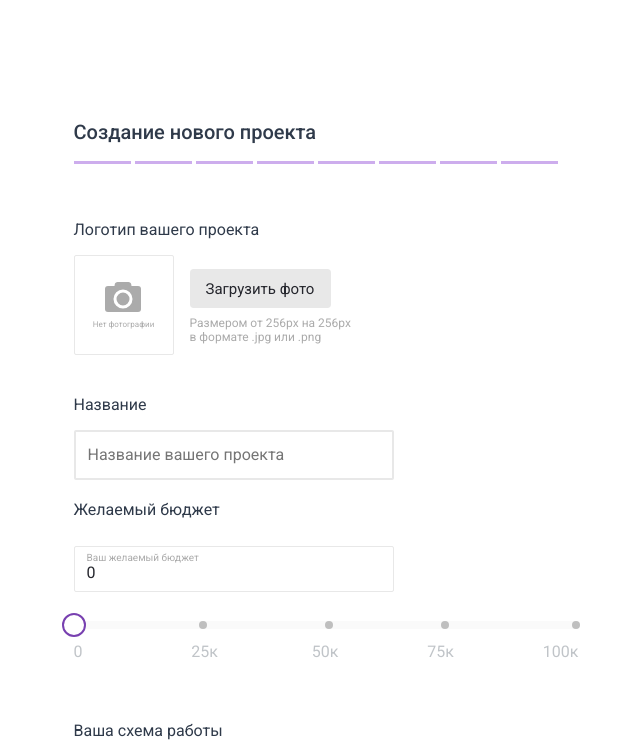
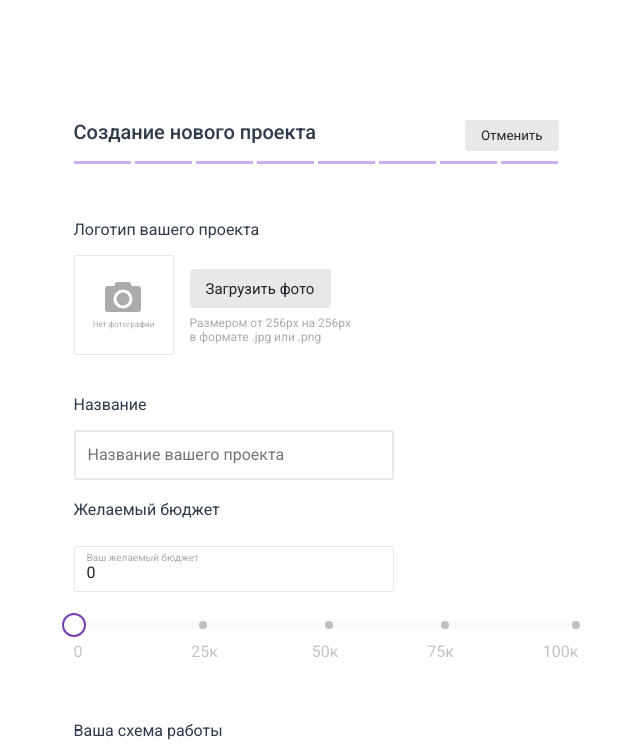
Before and after one commit to konivan/ITMC, a React (Create React App) app: page /LkCreateOrder in a window 1280 px wide. Shown: the top 754 px of the page, without its empty margins (314-954 px from the left). Built offline with nearby package versions, Linux system fonts and the light colour scheme; no server answers.

Commit message:
feat: return btn, tg link

```diff
--- a/src/pages/Lk/Bar/Bar.jsx
+++ b/src/pages/Lk/Bar/Bar.jsx
@@ -47,7 +47,7 @@ export const Bar = (props) => {
         <ul>
           <li>
             <img className={style.one} src="img/lk/vector.svg" alt="vector" />
-            <span>Связь с менеджером</span>
+            <span><a href="https://t.me/charonlimb">Связь с менеджером</a></span>
           </li>
           <li>
             <img className={style.two} src="img/lk/trusted.svg" alt="trusted" />
--- a/src/pages/Lk/Bar/Bar.module.scss
+++ b/src/pages/Lk/Bar/Bar.module.scss
@@ -140,6 +140,12 @@
           font-weight: 400;
           font-size: 16px;
           cursor: pointer;
+          a {
+            color: #778192;
+          }
+          a:hover {
+            color: #ffffff;
+          }
         }
         span:hover {
           color: #ffffff;
--- a/src/pages/Lk/LkCreateOrder/LkCreateOrder.jsx
+++ b/src/pages/Lk/LkCreateOrder/LkCreateOrder.jsx
@@ -168,8 +168,9 @@ export const LkCreateOrder = (props) => {
       <div className={style.container}>
         <div className={style.row}>
           <span className={style.firstSpan}>Создание нового проекта</span>
-          {/* <button>Отменить</button>
-          <button>Заказать</button> */}
+          <NavLink to="/Orders">
+            <button>Отменить</button>
+          </NavLink>
           <div>
             <span className={style.line} />
             <span className={style.line} />
--- a/src/pages/Lk/LkCreateOrder/LkCreateOrder.module.scss
+++ b/src/pages/Lk/LkCreateOrder/LkCreateOrder.module.scss
@@ -21,14 +21,8 @@
       border: none;
       border-radius: 0.25em;
       color: #25262d;
-      margin-right: 8px;
-    }
-    button:nth-of-type(2) {
-      background: #7840b0;
-      border: none;
-      border-radius: 4px;
-      padding: 8px 16px;
-      font-weight: 300;
+      float: right;
+      margin-right: 10px;
     }
     div {
       display: flex;
```
